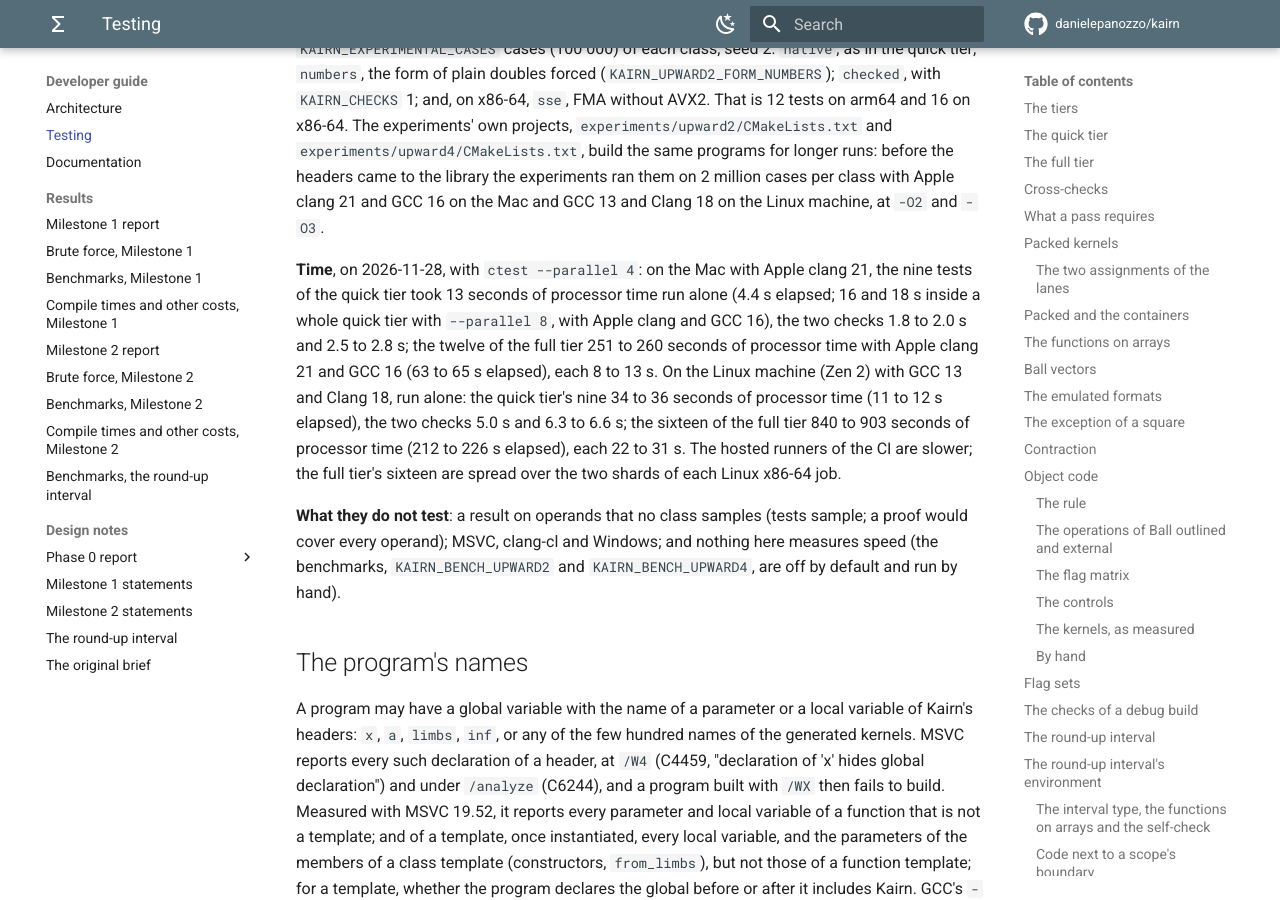
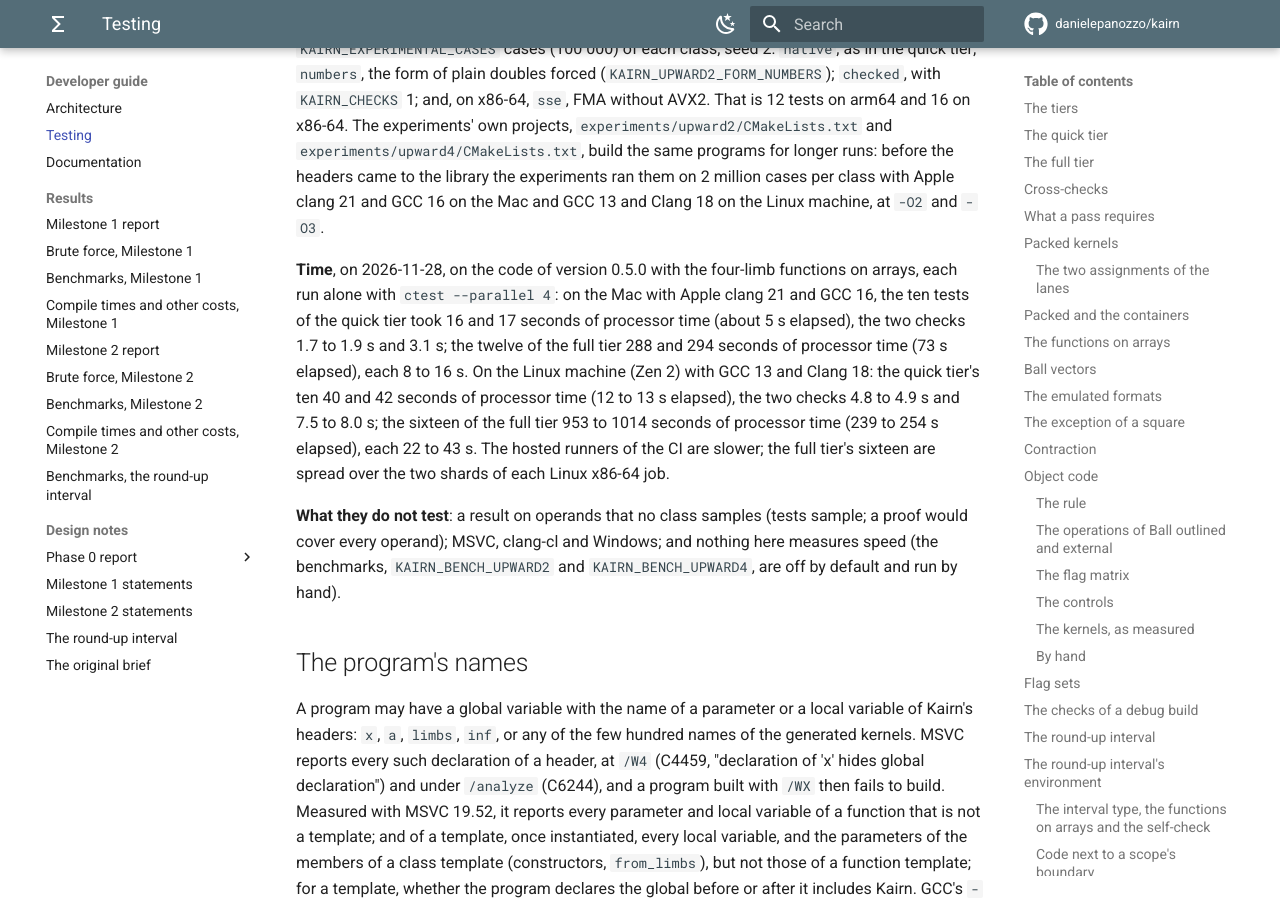
Before and after one commit to danielepanozzo/kairn, an MkDocs documentation site: the page built from docs/developer/testing.md, in a window 1280 px wide and 900 px high, scrolled down 89893 px. Built offline with MkDocs 1.6.1 and Material for MkDocs 9.7.7, drawn with Linux system fonts in a browser that asks for light colours; comment, search, counter and statistics services are not loaded; some of the changed text lies outside the part shown.

Commit message:
Testing: the times of the experimental tests measured again on the merged code
The ten tests of the quick tier and the twelve (arm64) or sixteen (x86-64) of the full tier, run
alone with ctest --parallel 4 on 2026-11-28, with Apple clang 21 and GCC 16 on the Mac and GCC 13
and Clang 18 on the Linux machine, now that the four-limb checks also check the functions on arrays
and the cold paths' shares.

Co-Authored-By: Claude Opus 5.5 <noreply@anthropic.com>
Claude-Session: https://claude.ai/code/session_01ULwCxzT6Dhw9xUiTw8mJz1

```diff
--- a/docs/developer/testing.md
+++ b/docs/developer/testing.md
@@ -2494,16 +2494,15 @@ programs for longer runs: before the headers came to the library the experiments
 million cases per class with Apple clang 21 and GCC 16 on the Mac and GCC 13 and Clang 18 on the
 Linux machine, at `-O2` and `-O3`.
 
-**Time**, on 2026-11-28, with `ctest --parallel 4`: on the Mac with Apple clang 21, the nine tests
-of the quick tier took 13 seconds of processor time run alone (4.4 s elapsed; 16 and 18 s inside a
-whole quick tier with `--parallel 8`, with Apple clang and GCC 16), the two checks 1.8 to 2.0 s and
-2.5 to 2.8 s; the twelve of the full tier 251 to 260 seconds of processor time with Apple clang 21
-and GCC 16 (63 to 65 s elapsed), each 8 to 13 s. On the Linux machine (Zen 2) with GCC 13 and
-Clang 18, run alone: the quick
-tier's nine 34 to 36 seconds of processor time (11 to 12 s elapsed), the two checks 5.0 s and
-6.3 to 6.6 s; the sixteen of the full tier 840 to 903 seconds of processor time (212 to 226 s
-elapsed), each 22 to 31 s. The hosted runners of the CI are slower; the full tier's sixteen are
-spread over the two shards of each Linux x86-64 job.
+**Time**, on 2026-11-28, on the code of version 0.5.0 with the four-limb functions on arrays, each
+run alone with `ctest --parallel 4`: on the Mac with Apple clang 21 and GCC 16, the ten tests of the
+quick tier took 16 and 17 seconds of processor time (about 5 s elapsed), the two checks 1.7 to 1.9 s
+and 3.1 s; the twelve of the full tier 288 and 294 seconds of processor time (73 s elapsed), each 8
+to 16 s. On the Linux machine (Zen 2) with GCC 13 and Clang 18: the quick tier's ten 40 and 42
+seconds of processor time (12 to 13 s elapsed), the two checks 4.8 to 4.9 s and 7.5 to 8.0 s; the
+sixteen of the full tier 953 to 1014 seconds of processor time (239 to 254 s elapsed), each 22 to
+43 s. The hosted runners of the CI are slower; the full tier's sixteen are spread over the two
+shards of each Linux x86-64 job.
 
 **What they do not test**: a result on operands that no class samples (tests sample; a proof would
 cover every operand); MSVC, clang-cl and Windows; and nothing here measures speed (the benchmarks,
```
